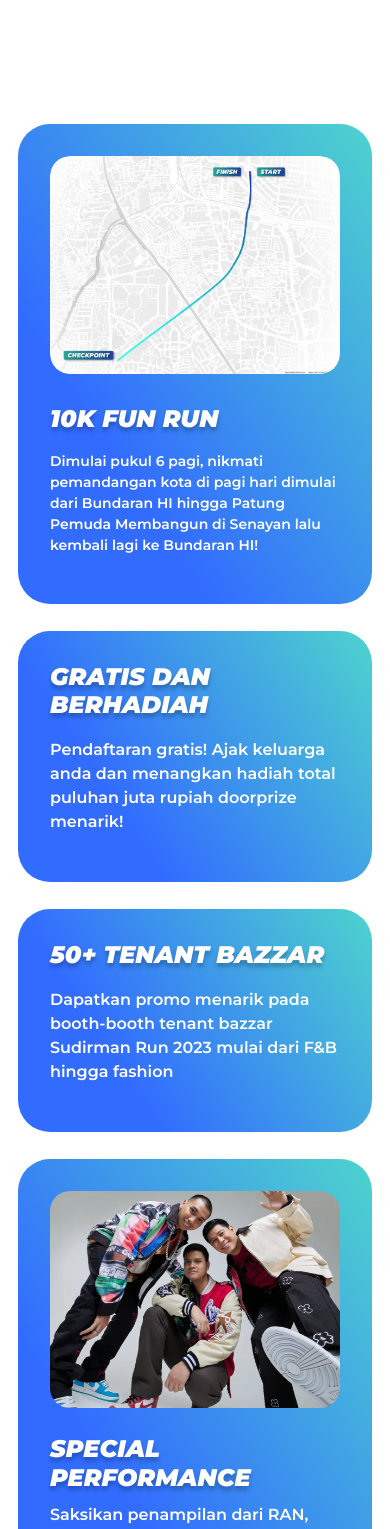
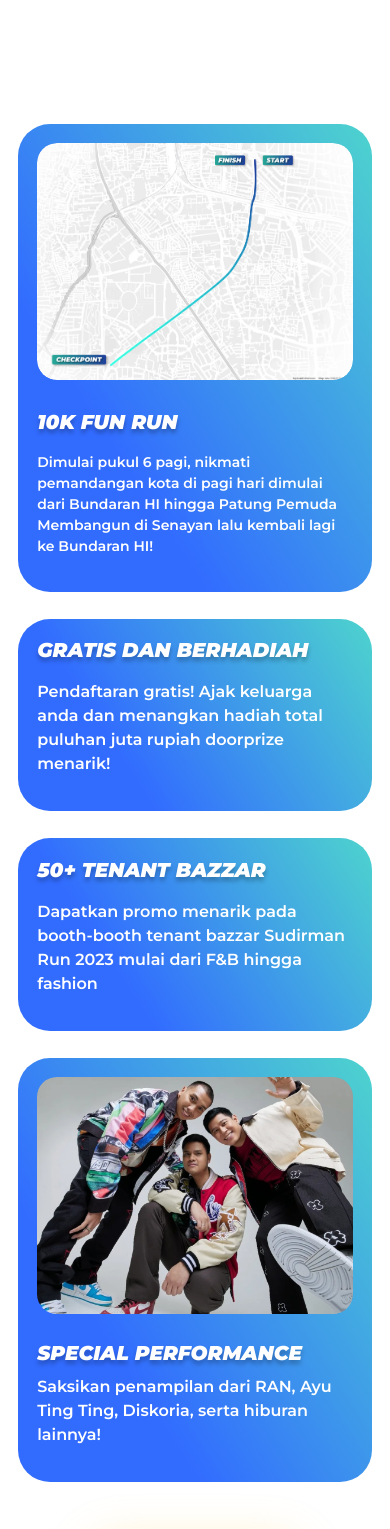
Before and after one commit to Minezee/Detikcom_FrontendDesignAssignment_Nauval-Fahreza-Attamimi, a React (Vite) app: page / in a window 390 px wide. Shown: the part 840-2369 px from the top of the page. Built offline with nearby package versions, Linux system fonts and the light colour scheme.

Commit message:
fix some ui

```diff
--- a/src/container/home/EventInfo/EventInfo.css
+++ b/src/container/home/EventInfo/EventInfo.css
@@ -94,7 +94,25 @@
     gap: 27px;
 }
 
-@media (max-width: 100px) {
+@media (max-width: 430px) {
+    .box {
+        padding: 1.2rem;
+    }
+
+    .left-box h2 {
+        font-size: 20px !important;
+    }
+
+    .right-box h2 {
+        font-size: 20px !important;
+    }
+}
+
+@media (max-width: 750px) {
+    .left-box h2 {
+        font-size: 24px;
+    }
+
     .img-box {
         flex-direction: column;
     }
@@ -111,11 +129,23 @@
         width: 100%;
         transition: transform .5s ease;
     }
+
+    .left-box p {
+        font-size: 14px;
+    }
+
+    .right-box h2 {
+        font-size: 24px;
+    }
+
+    .img-box {
+        gap: 27px;
+    }
 }
 
 @media (max-width: 1440px) {
     .left-box h2 {
-        font-size: 24px;
+        font-size: 20px;
     }
 
     .left-box p {
--- a/src/container/home/Gallery/Gallery.css
+++ b/src/container/home/Gallery/Gallery.css
@@ -74,39 +74,6 @@
         padding: 110px 0;
     }
 
-    .left-box h2 {
-        font-size: 24px;
-    }
-
-    .img-box {
-        flex-direction: column;
-    }
-
-    .info-img-wrapper {
-        width: 100%;
-        aspect-ratio: 4/3;
-    }
-
-    .img-box img {
-        aspect-ratio: 4/3;
-        object-fit: cover;
-        height: 100%;
-        width: 100%;
-        transition: transform .5s ease;
-    }
-
-    .left-box p {
-        font-size: 14px;
-    }
-
-    .right-box h2 {
-        font-size: 24px;
-    }
-
-    .img-box {
-        gap: 27px;
-    }
-
     .img-wrapper img {
         border-radius: 1rem;
     }
```
